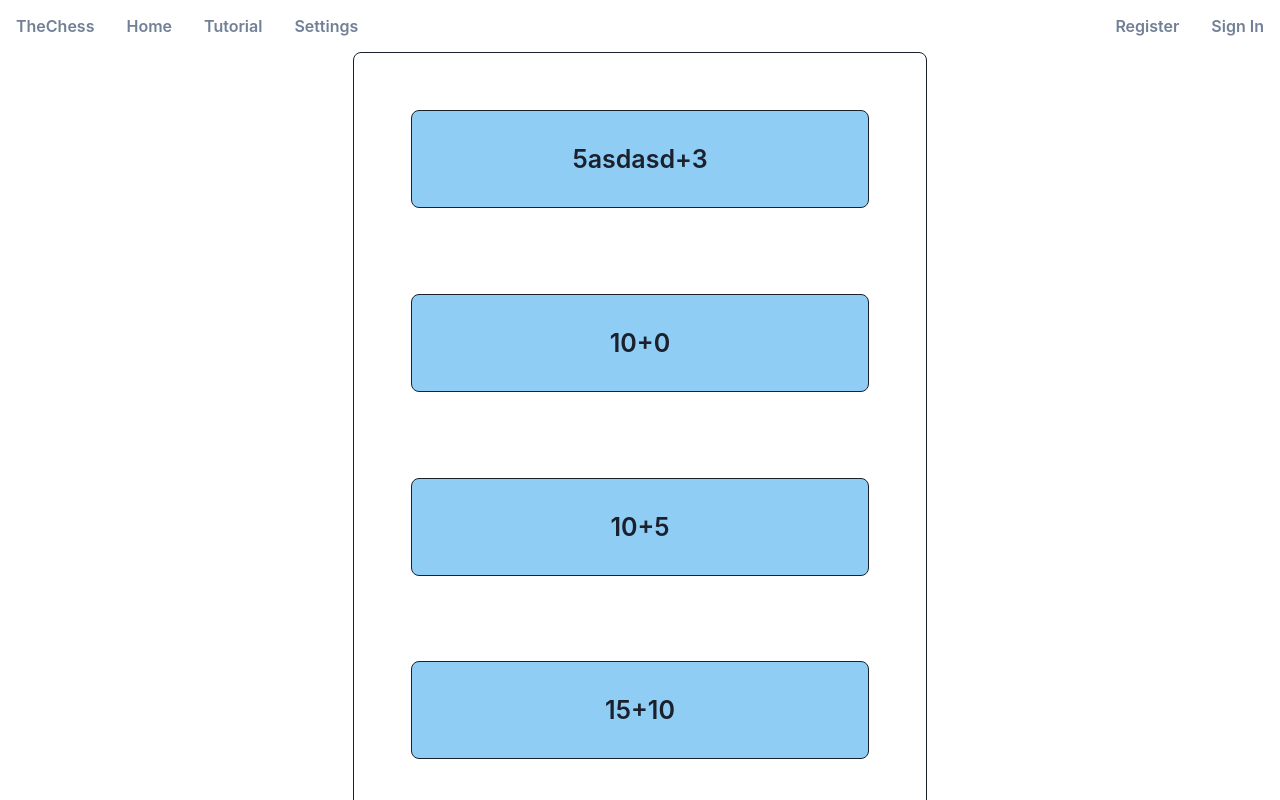
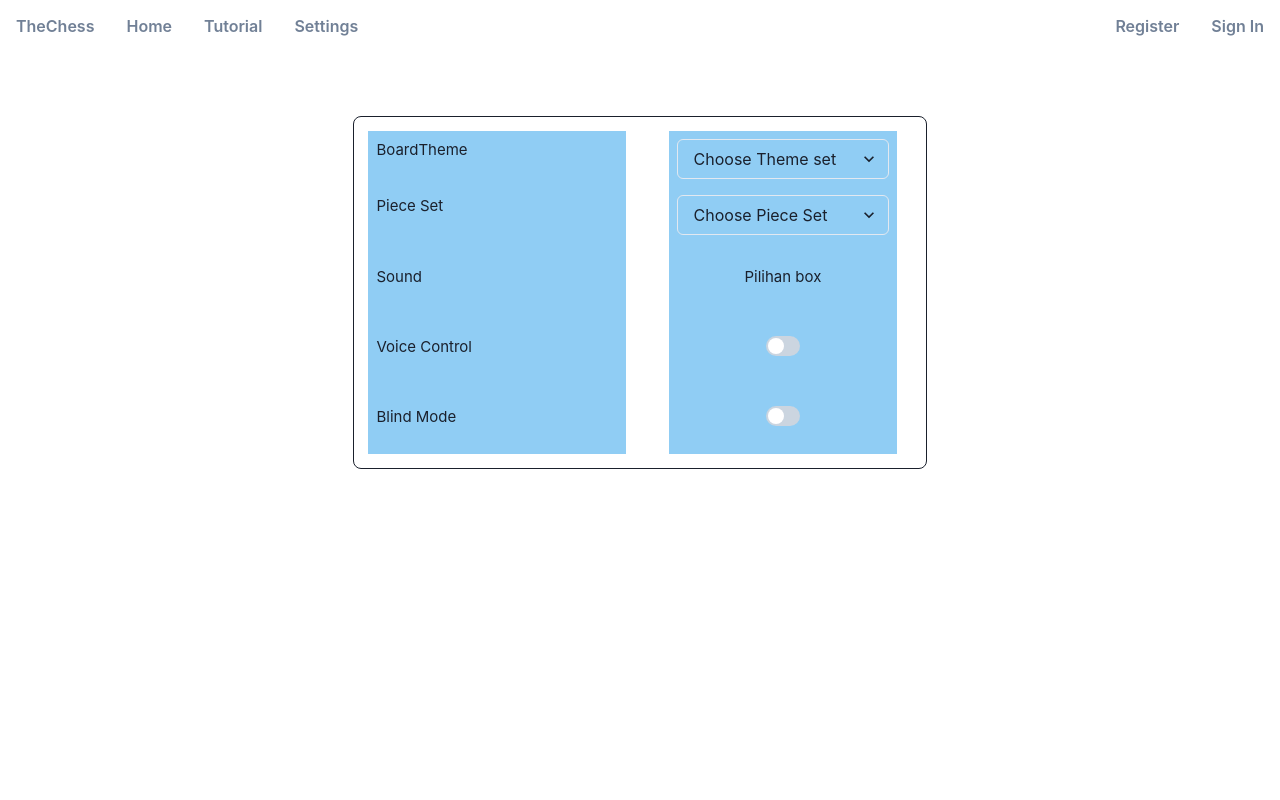
Before and after one commit to MarcelJulian/the-chess, a React (Create React App) app in the folder src/main/frontend/: page / in a window 1280 px wide. Shown: the top 800 px of the page. Built offline with nearby package versions, Linux system fonts and the light colour scheme.

Commit message:
Add Setting Page

```diff
--- a/src/main/frontend/src/pages/SettingsPage/settingsPage.tsx
+++ b/src/main/frontend/src/pages/SettingsPage/settingsPage.tsx
@@ -16,6 +16,7 @@ import {
   SliderThumb,
   SliderTrack,
   Stack,
+  Select,
   Switch
 } from "@chakra-ui/react";
 
@@ -55,95 +56,191 @@ function SettingsPage() {
   return (
     <Box>
       <NavBar />
-      <Container>
+      <Container marginTop="5%">
         {/* Container */}
         <Grid
           border="1px"
           borderColor="gray.800"
           borderRadius="lg"
           templateRows="repeat(5, 1fr)"
-          templateColumns="repeat(1, 5fr)"
+          templateColumns="repeat(2, 1fr)"
+          w="100%"
           gap={0}
         >
-          <Button
-            px="2rem"
-            py="3rem"
+          {/* Tulisan Board Theme */}
+          <Text
+            px="0.5rem"
+            py="0.5rem"
+            bgColor="blue.200"
+            // marginBottom="0%"
+            marginTop="5%"
+            marginLeft="5%"
+            marginRight="5%"
+            // border="1px"
+            // borderRadius="lg"
+            fontSize={15}
+          >
+            BoardTheme
+          </Text>
+
+          {/* Box pilihan Board Theme */}
+          <Box
+            px="0.5rem"
+            py="0.5rem"
+            bgColor="blue.200"
+            // marginBottom="0%"
+            marginTop="5%"
+            marginLeft="10%"
+            marginRight="10%"
+            // border="1px"
+            // borderRadius="lg"
+          >
+            <Center>
+              <Select placeholder="Choose Theme set">
+                <option value="option1">Theme 1</option>
+                <option value="option2">Theme 2</option>
+                <option value="option3">Theme 3</option>
+              </Select>
+            </Center>
+          </Box>
+
+          {/* Tulisan Piece Set */}
+          <Text
+            px="0.5rem"
+            py="0.5rem"
+            bgColor="blue.200"
+            // marginBottom="0%"
+            // marginTop="15%"
+            marginLeft="5%"
+            marginRight="5%"
+            // border="1px"
+            // borderRadius="lg"
+            fontSize={15}
+          >
+            Piece Set
+          </Text>
+          {/* Box pilihan Piece Set */}
+          <Box
+            px="0.5rem"
+            py="0.5rem"
+            bgColor="blue.200"
+            // marginBottom="20%"
+            // marginTop="15%"
+            marginLeft="10%"
+            marginRight="10%"
+            // border="1px"
+            // borderRadius="lg"
+          >
+            <Center>
+              <Select placeholder="Choose Piece Set">
+                <option value="option1">Piece 1</option>
+                <option value="option2">Piece 2</option>
+                <option value="option3">Piece 3</option>
+              </Select>
+            </Center>
+          </Box>
+
+          {/* Tulisan Sound */}
+          <Text
+            px="0.5rem"
+            py="0.5rem"
+            bgColor="blue.200"
+            // marginBottom="0%"
+            // marginTop="15%"
+            marginLeft="5%"
+            marginRight="5%"
+            // border="1px"
+            // borderRadius="lg"
+            fontSize={15}
+          >
+            Sound
+          </Text>
+
+          {/* Box pilihan Sound */}
+          <Box
+            px="0.5rem"
+            py="0.5rem"
+            bgColor="blue.200"
+            // marginBottom="15%"
+            // marginTop="0%"
+            marginLeft="10%"
+            marginRight="10%"
+            // border="1px"
+            // borderRadius="lg"
+          >
+            <Center>
+              <Text fontSize={15}>Pilihan box</Text>
+            </Center>
+          </Box>
+          {/* Tulisan Voice Control */}
+          <Text
+            px="0.5rem"
+            py="0.5rem"
+            bgColor="blue.200"
+            // marginBottom="0%"
+            // marginTop="15%"
+            marginLeft="5%"
+            marginRight="5%"
+            // border="1px"
+            // borderRadius="lg"
+            fontSize={15}
+          >
+            Voice Control
+          </Text>
+
+          {/* Box pilihan Voice Control */}
+          <Box
+            px="0.5rem"
+            py="0.5rem"
+            bgColor="blue.200"
+            // marginBottom="15%"
+            // marginTop="0%"
+            marginLeft="10%"
+            marginRight="10%"
+            // border="1px"
+            // borderRadius="lg"
+          >
+            <Center>
+              <Stack direction="row">
+                <Switch colorScheme="teal" size="md" />
+              </Stack>
+            </Center>
+          </Box>
+
+          {/* Tulisan Blind mode */}
+          <Text
+            px="0.5rem"
+            py="0.5rem"
             bgColor="blue.200"
             marginBottom="5%"
-            marginTop="10%"
+            // marginTop="15%"
+            marginLeft="5%"
+            marginRight="5%"
+            // border="1px"
+            // borderRadius="lg"
+            fontSize={15}
+          >
+            Blind Mode
+          </Text>
+
+          {/* Box pilihan Blind Mode */}
+          <Box
+            px="0.5rem"
+            py="0.5rem"
+            bgColor="blue.200"
+            marginBottom="5%"
+            // marginTop="0%"
             marginLeft="10%"
             marginRight="10%"
-            border="1px"
-            borderRadius="lg"
+            // border="1px"
+            // borderRadius="lg"
           >
             <Center>
-              <Text fontSize={25}>5asdasd+3</Text>
+              <Stack direction="row">
+                <Switch colorScheme="teal" size="md" />
+              </Stack>
             </Center>
-          </Button>
-
-          <Button
-            px="2rem"
-            py="3rem"
-            bgColor="blue.200"
-            marginBottom="5%"
-            marginTop="10%"
-            marginLeft="10%"
-            marginRight="10%"
-            border="1px"
-            borderRadius="lg"
-          >
-            <Center>
-              <Text fontSize={25}>10+0</Text>
-            </Center>
-          </Button>
-
-          <Button
-            px="2rem"
-            py="3rem"
-            bgColor="blue.200"
-            marginBottom="5%"
-            marginTop="10%"
-            marginLeft="10%"
-            marginRight="10%"
-            border="1px"
-            borderRadius="lg"
-          >
-            <Center>
-              <Text fontSize={25}>10+5</Text>
-            </Center>
-          </Button>
-
-          <Button
-            px="2rem"
-            py="3rem"
-            bgColor="blue.200"
-            marginBottom="5%"
-            marginTop="10%"
-            marginLeft="10%"
-            marginRight="10%"
-            border="1px"
-            borderRadius="lg"
-          >
-            <Center>
-              <Text fontSize={25}>15+10</Text>
-            </Center>
-          </Button>
-
-          <Button
-            px="2rem"
-            py="3rem"
-            bgColor="blue.200"
-            marginBottom="5%"
-            marginTop="10%"
-            marginLeft="10%"
-            marginRight="10%"
-            border="1px"
-            borderRadius="lg"
-          >
-            <Center>
-              <Text fontSize={25}>30+0</Text>
-            </Center>
-          </Button>
+          </Box>
         </Grid>
       </Container>
     </Box>
```
